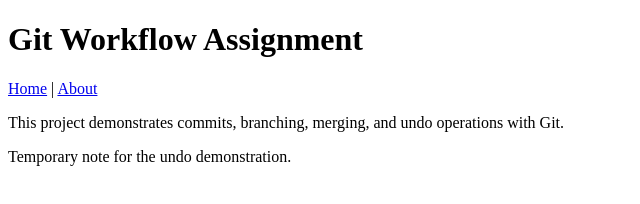
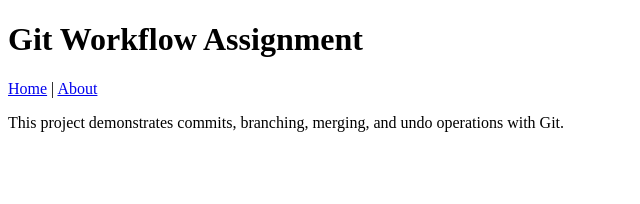
Before and after one commit to thrishaldoma/git-workflow-login-assignment, a plain HTML site: page index.html in a window 1280 px wide. Shown: the whole page, without its empty margins (0-640 px from the left). Drawn offline with Linux system fonts and the light colour scheme.

Commit message:
Revert "Add temporary note for undo demonstration"
This reverts commit 84b3991f81cb4d15afbd2b6d9c32cd29903c2226.

```diff
--- a/index.html
+++ b/index.html
@@ -9,6 +9,5 @@
   <h1>Git Workflow Assignment</h1>
   <nav><a href="index.html">Home</a> | <a href="about.html">About</a></nav>
   <p>This project demonstrates commits, branching, merging, and undo operations with Git.</p>
-  <p id="temporary-note">Temporary note for the undo demonstration.</p>
 </body>
 </html>
```
